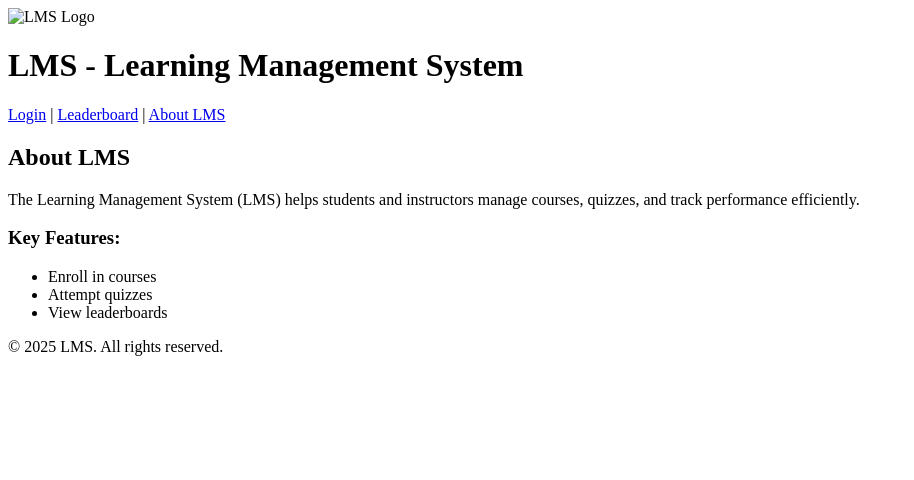
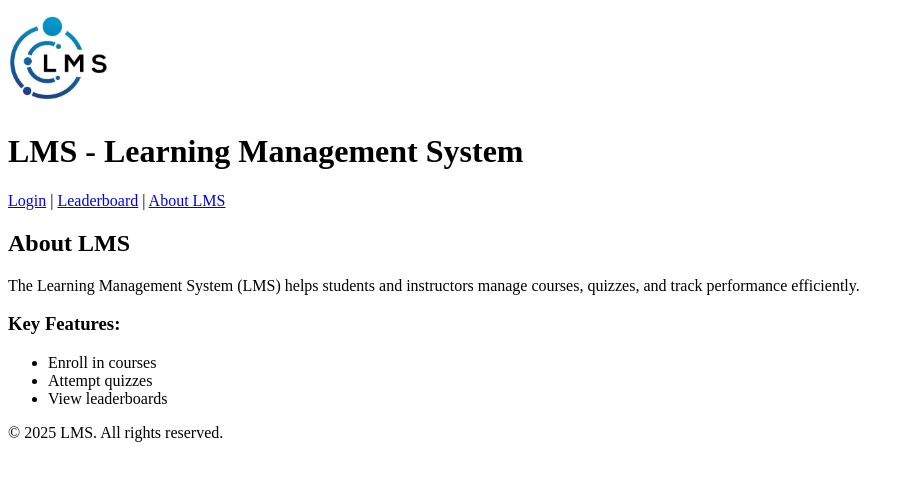
Before and after one commit to Mamoon-K/ENSF381-Assignment-1, a plain HTML site: page index.html in a window 1280 px wide. Shown: the whole page, without its empty margins (0-914 px from the left). Drawn offline with Linux system fonts and the light colour scheme.

Commit message:
fixed image - it works

```diff
--- a/index.html
+++ b/index.html
@@ -7,7 +7,7 @@
 </head>
 <body>
     <header>
-        <img src="/Users/m.a.k/Downloads/Assignment1/logo.jpg" alt="LMS Logo" width="100">
+        <img src="logo.jpg" alt="LMS Logo" width="100">
         <h1>LMS - Learning Management System</h1>
     </header>
     <div>
```
Also changed, not shown: banner.jpg (added), course1.jpg (added), course2.jpg (added), logo.jpg (added), student.png (added).
